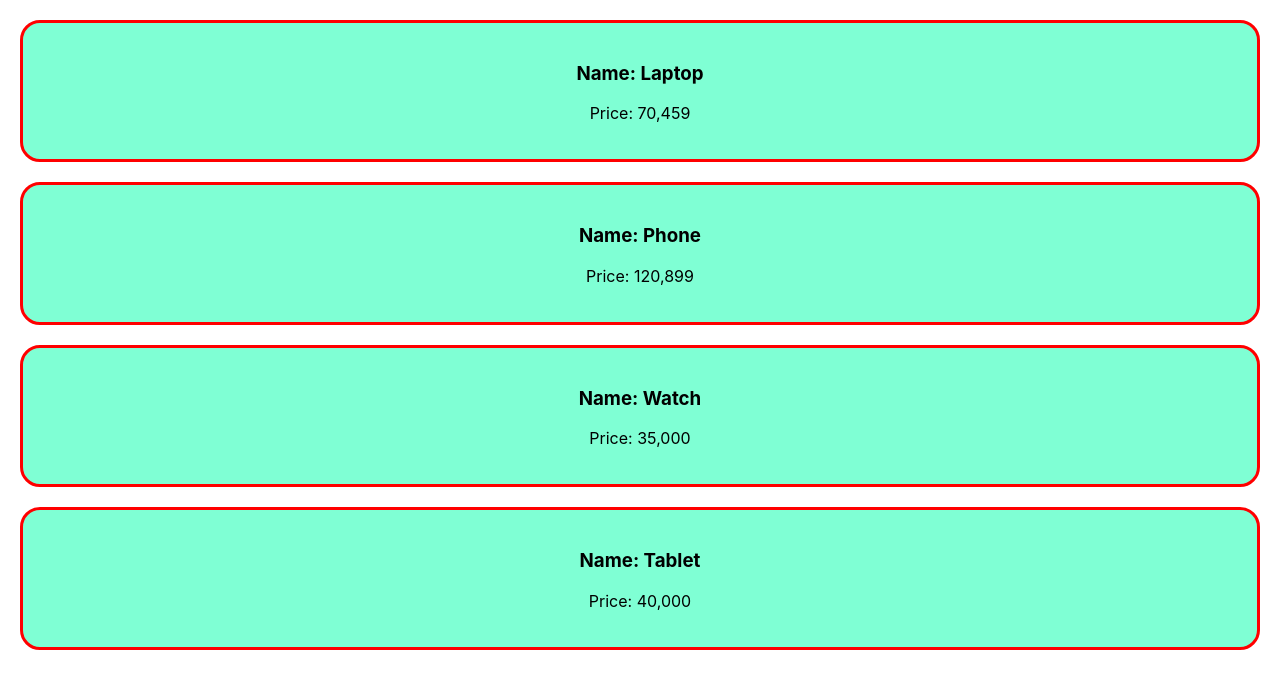
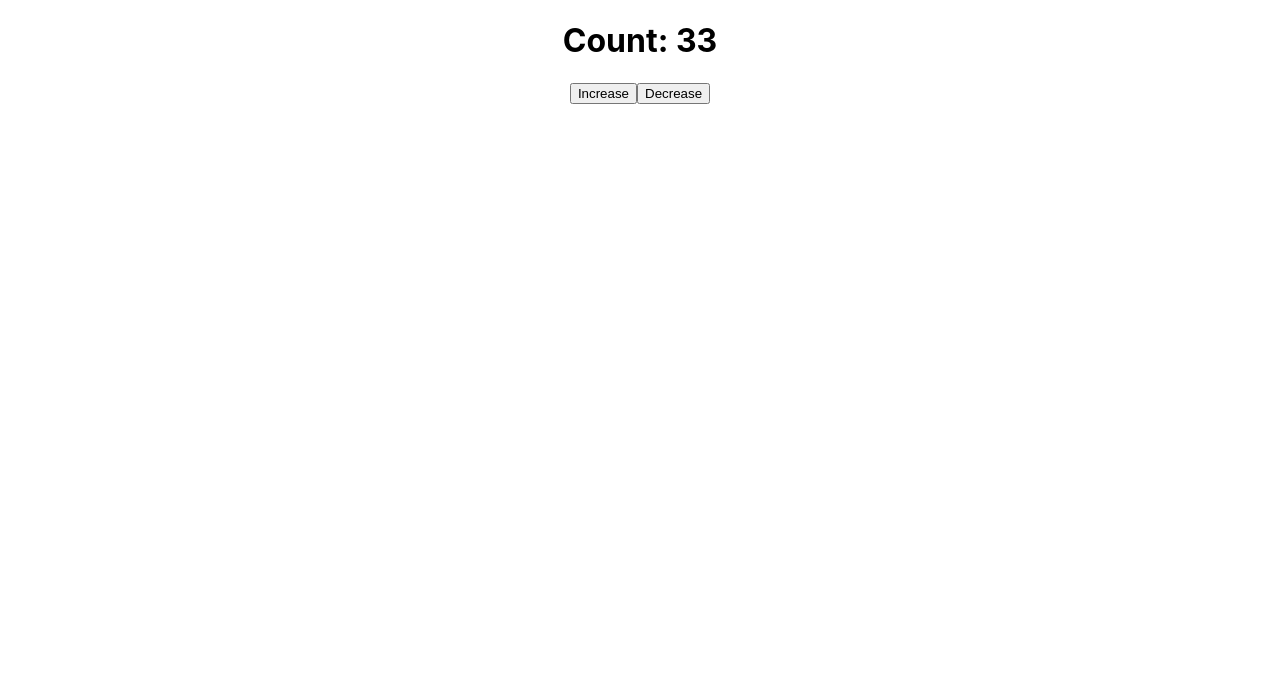
Before and after one commit to sadiaprova12/Simple-React-0.1, a React (Create React App) app: page / in a window 1280 px wide. Shown: the top 688 px of the page. Built offline with nearby package versions, Linux system fonts and the light colour scheme.

Commit message:
added count style

```diff
--- a/src/App.js
+++ b/src/App.js
@@ -1,26 +1,45 @@
 import logo from './logo.svg';
 import './App.css';
+import { useState } from 'react';
 
 function App() {
-{/*dynamic way  */}
+
+  return (
+    <div className="App">
+     <Counter></Counter>
+    </div>
+  );
+}
+
+function Counter(){
+  const [count, setCount] = useState(33)
+  {/*console.log(abc); */}
+  const increaseCount = () =>setCount(count + 1);
+  const decreaseCount = () =>setCount(count - 1);
+  return(
+    <div>
+      <h1>Count: {count} </h1>
+      <button onClick={increaseCount}>Increase</button>
+      <button onClick={decreaseCount}>Decrease</button>
+    </div>
+  )
+}
+
+{/*dynamic way
 const products = [
   {name: 'Laptop', price: '70,459'},
   {name: 'Phone', price: '120,899'},
   {name: 'Watch', price: '35,000'},
   {name: 'Tablet', price: '40,000'}
-];
+]; */}
 
-  return (
-    <div className="App">
+ {/*<Product name="Laptop" price="70,459 TK"></Product>
       {
         products.map(product=> <Product name={product.name} price={product.price}></Product>)
       }
-      {/*<Product name="Laptop" price="70,459 TK"></Product>
       <Product name="Phone" price="120,899 TK"></Product>
       <Product name="Watch" price="35000 TK"></Product> */}
-    </div>
-  );
-}
+
 {/* Product received korar jonno perameter use korbo seta hocche props */}
 function Product(props){
   return(
```
